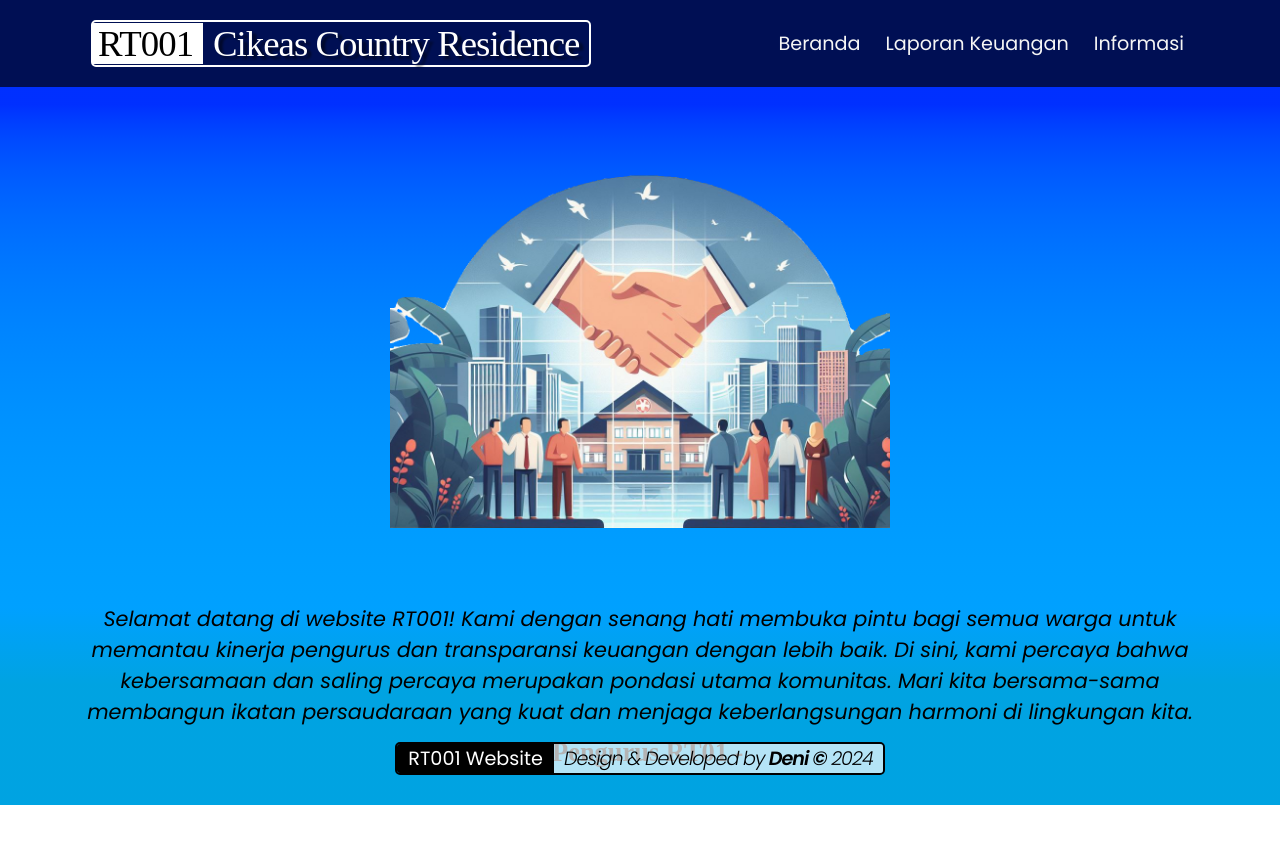
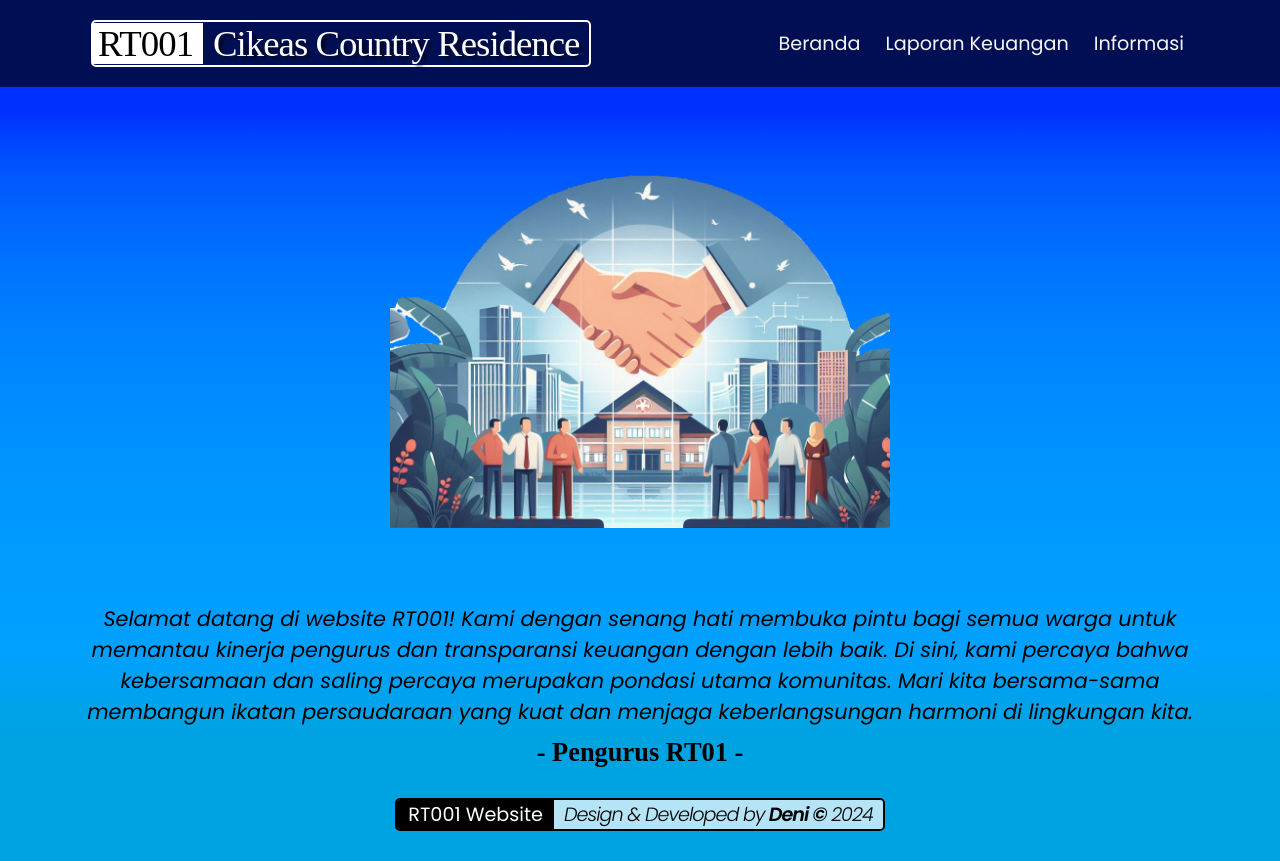
Before and after one commit to dniherdiana/rt01, a React (Vite) app: page /#/ in a window 1280 px wide. Before the commit the page ends 805 px from the top, so only its background shows below. Built offline with nearby package versions, Linux system fonts and the light colour scheme; a web font is replaced by a local one.

Commit message:
change .image-container min-height

```diff
--- a/src/pages/Beranda/beranda.css
+++ b/src/pages/Beranda/beranda.css
@@ -3,13 +3,11 @@
   flex-direction: column;
   padding-top: 100px;
   margin: auto;
-  height: 89vh;
+  min-height: 90vh;
 }
 
 .image-container img {
   display: block;
-  /* min-width: 40%;*/
-  /* min-height: 40%; */
   width: 500px;
   margin-left: auto;
   margin-right: auto;
```
Also changed, not shown: 4 other files (tests, documents, lock files or other folders).
